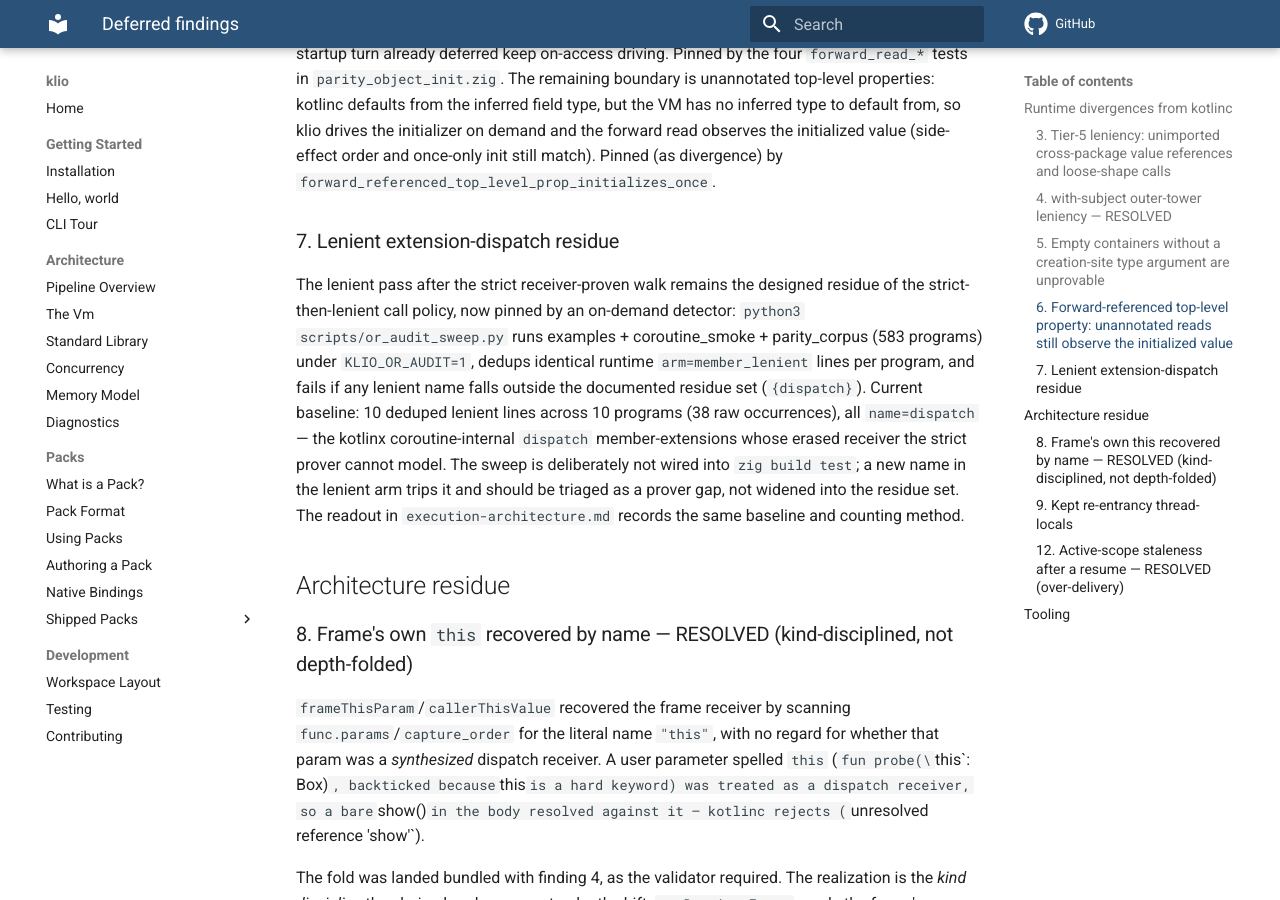
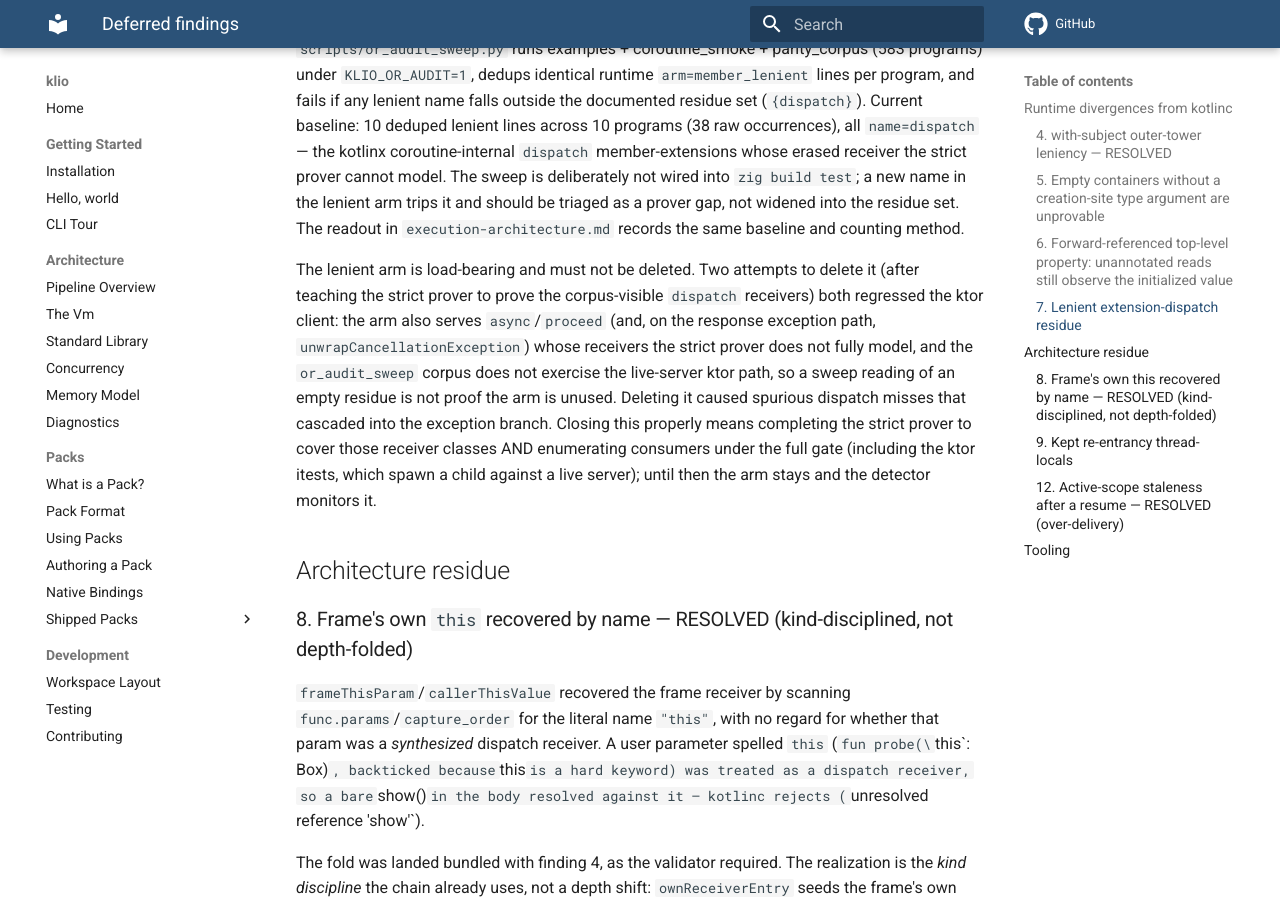
Before and after one commit to DrewCarlson/klio, an MkDocs documentation site: the page built from docs/analysis/deferred-findings.md, in a window 1280 px wide and 900 px high, scrolled down 1907 px. Built offline with MkDocs 1.6.1 and Material for MkDocs 9.7.7, drawn with Linux system fonts in a browser that asks for light colours; comment, search, counter and statistics services are not loaded; some of the changed text lies outside the part shown.

```diff
--- a/docs/analysis/deferred-findings.md
+++ b/docs/analysis/deferred-findings.md
@@ -7,18 +7,6 @@
 Remove entries as they are resolved.
 
 ## Runtime divergences from kotlinc
-
-### 3. Tier-5 leniency: unimported cross-package value references and loose-shape calls
-
-An unimported cross-package bare *call* whose index verdict is
-`resolved`/`unimported_set`/`type_overload` at tier 5 is an
-unresolved-reference diagnostic (kotlinc-faithful). Two shapes still resolve
-leniently where kotlinc rejects: value references (`::name` and bare reads)
-to tier-5 targets, and loose shapes (default/vararg/trailing-lambda arity)
-whose calls the heuristic still binds because the runtime member-redispatch
-path can also claim them. Erroring these requires the index to model the
-runtime's member-redispatch shapes first. Recorded in
-`execution-architecture.md` row 8.
 
 ### 4. `with`-subject outer-tower leniency — RESOLVED
 
@@ -105,6 +93,19 @@
 name in the lenient arm trips it and should be triaged as a prover gap,
 not widened into the residue set. The readout in
 `execution-architecture.md` records the same baseline and counting method.
+
+The lenient arm is load-bearing and must not be deleted. Two attempts to
+delete it (after teaching the strict prover to prove the corpus-visible
+`dispatch` receivers) both regressed the ktor client: the arm also serves
+`async`/`proceed` (and, on the response exception path,
+`unwrapCancellationException`) whose receivers the strict prover does not
+fully model, and the `or_audit_sweep` corpus does not exercise the
+live-server ktor path, so a sweep reading of an empty residue is not proof
+the arm is unused. Deleting it caused spurious dispatch misses that
+cascaded into the exception branch. Closing this properly means completing
+the strict prover to cover those receiver classes AND enumerating consumers
+under the full gate (including the ktor itests, which spawn a child against
+a live server); until then the arm stays and the detector monitors it.
 
 ## Architecture residue
 
```
Also changed, not shown: docs/analysis/execution-architecture.md (+1 -1 lines), 18 other files.
